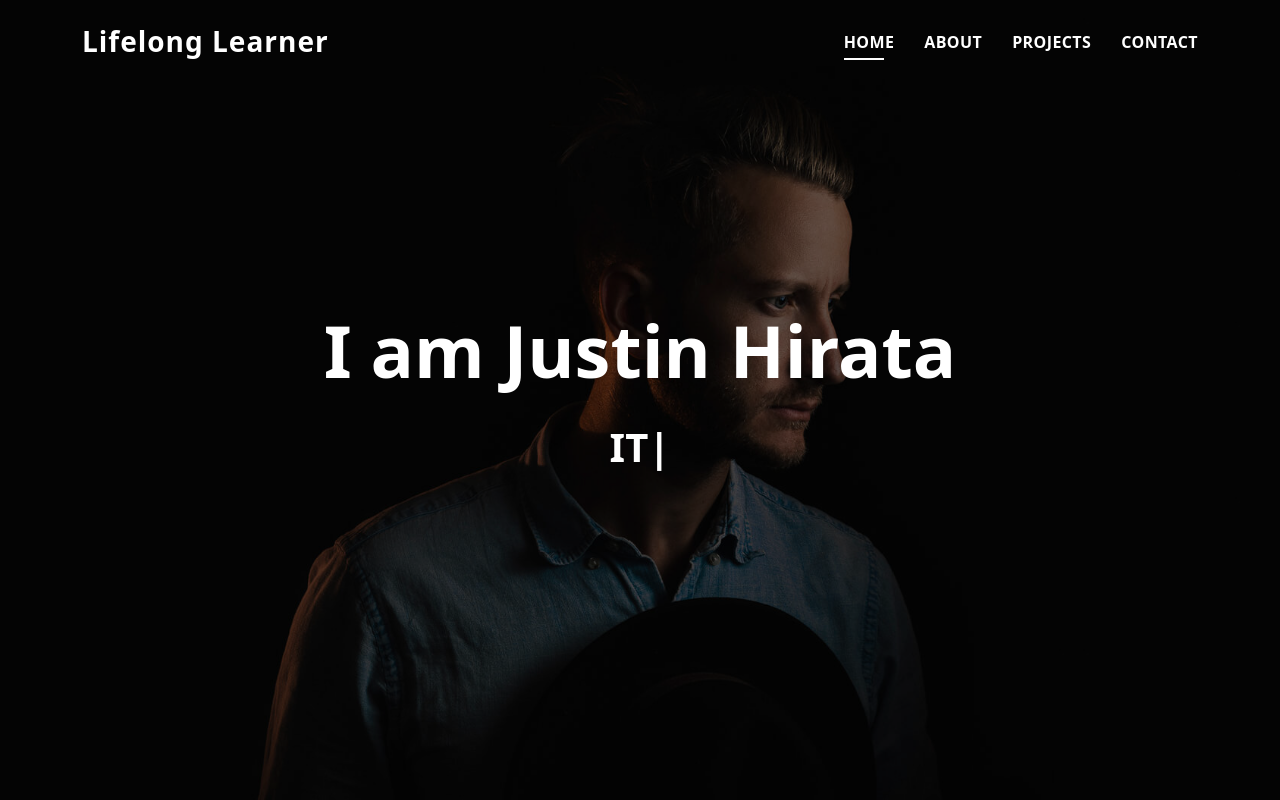
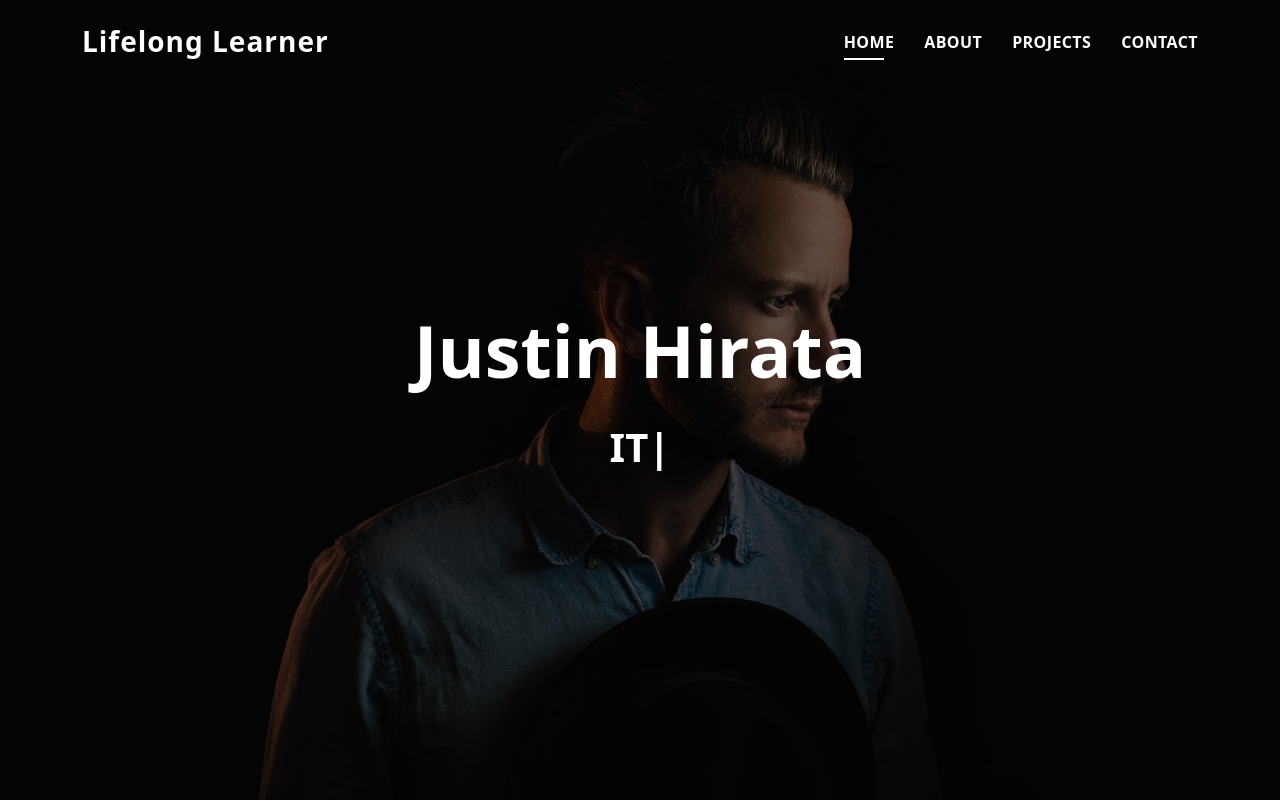
Before and after one commit to KingJustin88/KingJustin88.github.io, a plain HTML site: page index.html in a window 1280 px wide. Shown: the top 800 px of the page. Drawn offline with Linux system fonts and the light colour scheme.

Commit message:
Update index.html
took out I am on the home page

```diff
--- a/index.html
+++ b/index.html
@@ -80,7 +80,7 @@
       <div class="table-cell">
         <div class="container">
           <!--<p class="display-6 color-d">Hello, world!</p>-->
-          <h1 class="hero-title mb-4">I am Justin Hirata</h1>
+          <h1 class="hero-title mb-4">Justin Hirata</h1>
           <p class="hero-subtitle"><span class="typed" data-typed-items="Full-Stack Developer, IT Support"></span></p>
           <!-- <p class="pt-3"><a class="btn btn-primary btn js-scroll px-4" href="#about" role="button">Learn More</a></p> -->
         </div>
```
